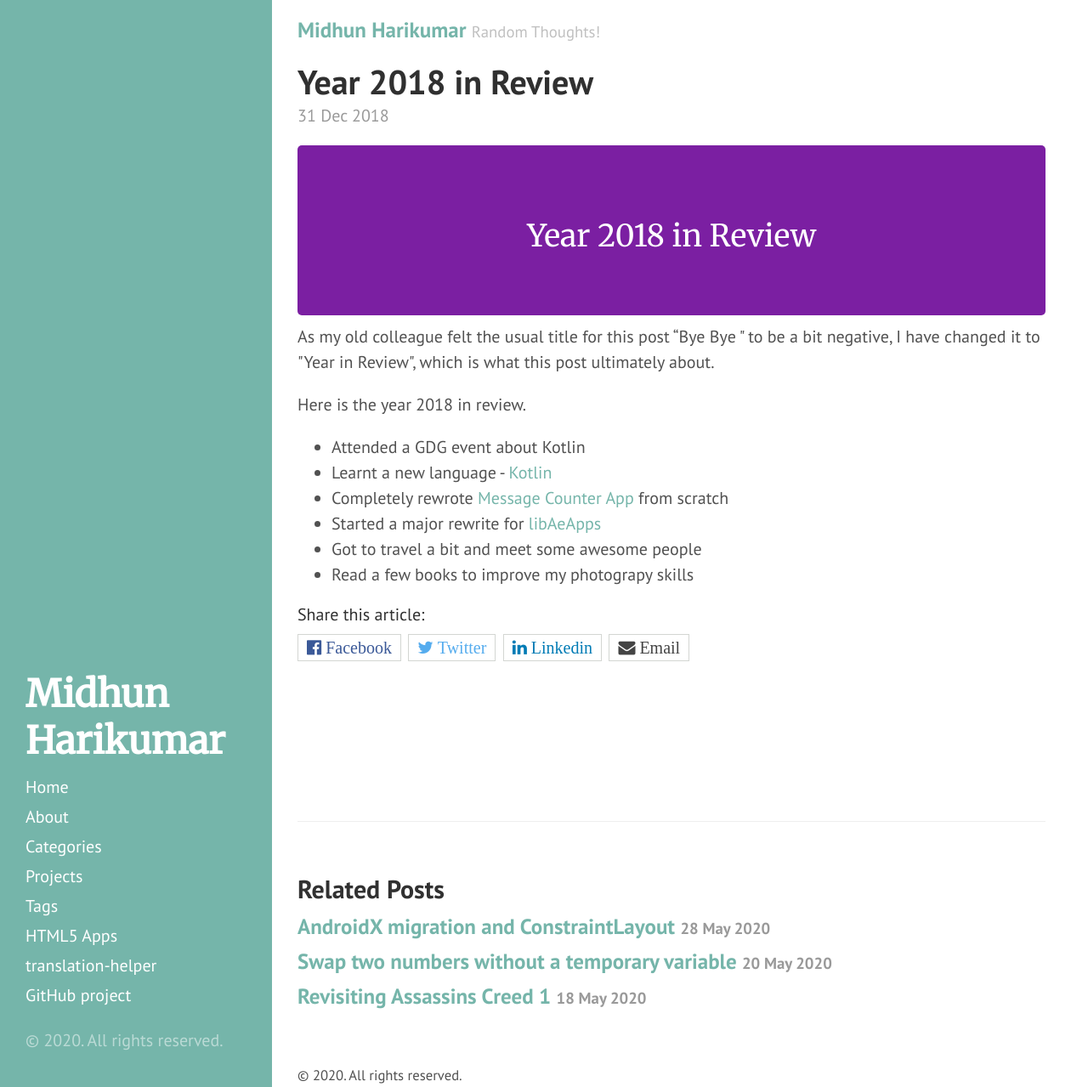
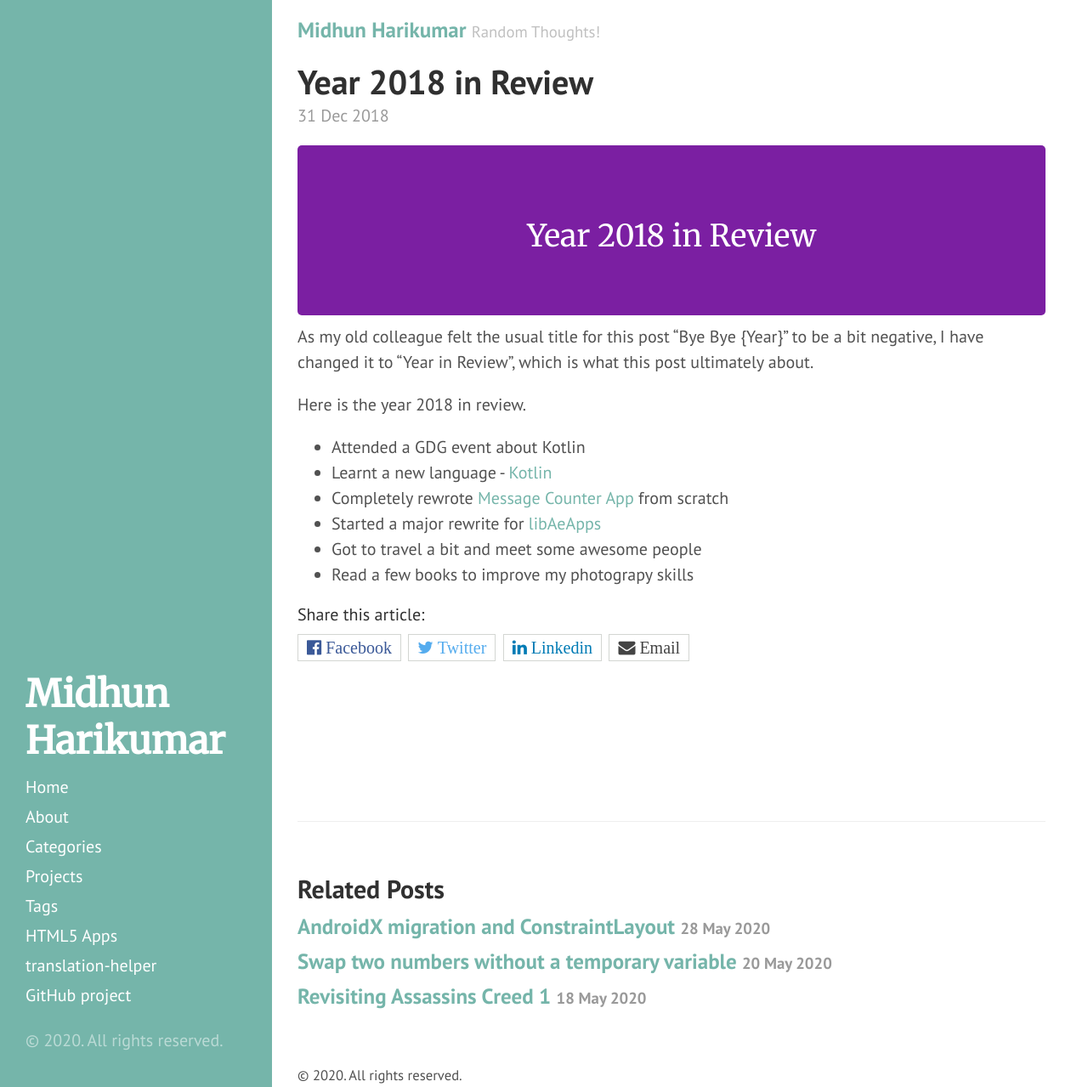
Before and after one commit to midhunhk/midhunhk.github.io, a Jekyll site: the page built from _posts/2018-12-31-year-2018-in-review.md, in a window 1280 px wide and 1279 px high. Shown: the whole window at 85% size. Built offline with Jekyll 4.4.1, drawn with Linux system fonts in a browser that asks for light colours.

Commit message:
Update 2018-12-31-year-2018-in-review.md

```diff
--- a/_posts/2018-12-31-year-2018-in-review.md
+++ b/_posts/2018-12-31-year-2018-in-review.md
@@ -7,7 +7,7 @@
 <div class="custom-post-header violet">
     <div class="custom-post-title">Year 2018 in Review</div>
 </div>
-As my old colleague felt the usual title for this post "Bye Bye <Year>" to be a bit negative, I have changed it to "Year in Review", which
+As my old colleague felt the usual title for this post "Bye Bye {Year}" to be a bit negative, I have changed it to "Year in Review", which
 is what this post ultimately about.
 
 <!-- more -->
```
